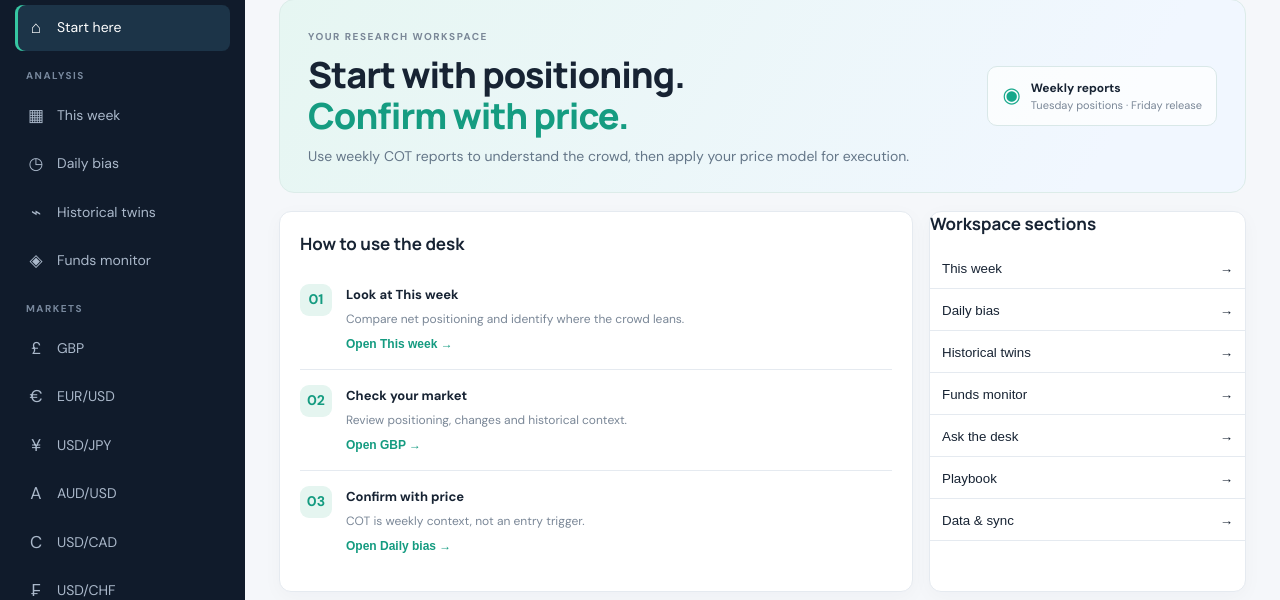
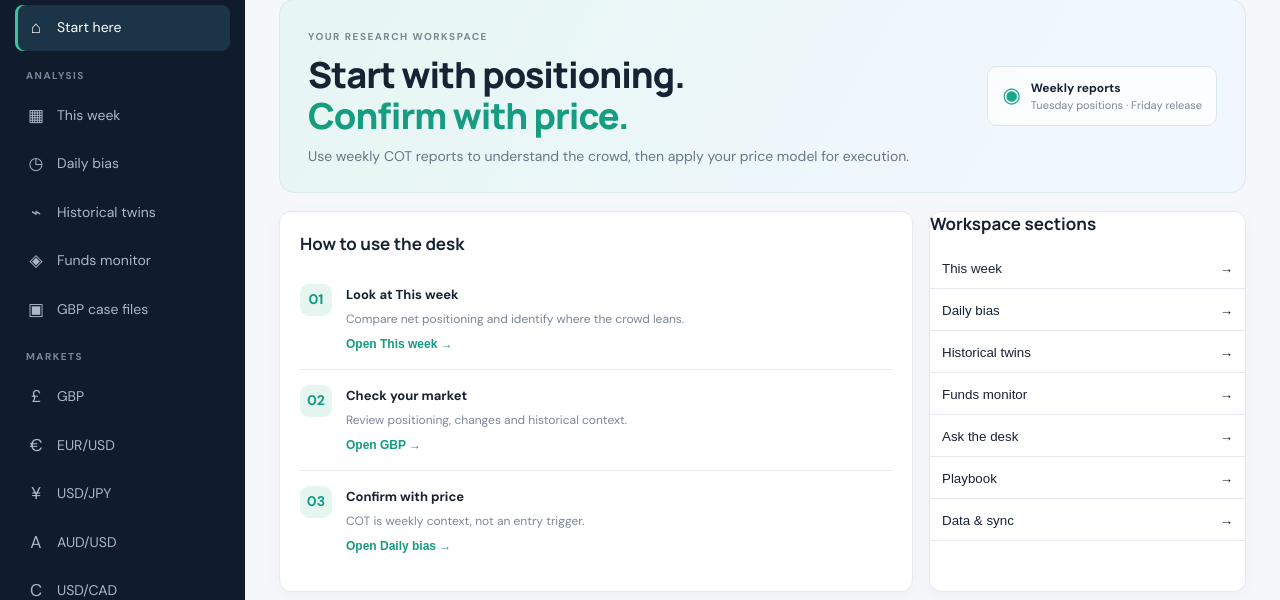
Before and after one commit to PRAMOD-0007/AI-TRADING-DESK, a Flask app: template templates/index.html in a window 1280 px wide. Shown: the part 138-738 px from the top of the page. Run offline with Flask 3, Linux system fonts and the light colour scheme; the template is opened without the code that fills it, so the values that code supplies are empty.

Commit message:
Add GBP case files navigation section

```diff
--- a/templates/index.html
+++ b/templates/index.html
@@ -1,6 +1,6 @@
 <!doctype html><html lang="en"><head><meta charset="utf-8"><meta name="viewport" content="width=device-width,initial-scale=1"><title>AI Trading Desk | Workspace</title><link rel="stylesheet" href="/static/css/dashboard.css"><script src="https://cdn.jsdelivr.net/npm/chart.js"></script></head><body><div class="app-shell">
 <aside class="sidebar"><a class="brand" href="/dashboard"><span class="brand-mark">AT</span><span><strong>AI TRADING DESK</strong><small>POSITIONING INTELLIGENCE</small></span></a>
-<nav id="navigation"><div class="nav-label">START</div><button class="nav-item active" data-page="start"><span>⌂</span> Start here</button><div class="nav-label">ANALYSIS</div><button class="nav-item" data-page="week"><span>▦</span> This week</button><button class="nav-item" data-page="daily"><span>◷</span> Daily bias</button><button class="nav-item" data-page="history"><span>⌁</span> Historical twins</button><button class="nav-item" data-page="funds"><span>◈</span> Funds monitor</button><div class="nav-label">MARKETS</div><button class="nav-item" data-page="GBP"><span>£</span> GBP</button><button class="nav-item" data-page="EUR"><span>€</span> EUR/USD</button><button class="nav-item" data-page="JPY"><span>¥</span> USD/JPY</button><button class="nav-item" data-page="AUD"><span>A</span> AUD/USD</button><button class="nav-item" data-page="CAD"><span>C</span> USD/CAD</button><button class="nav-item" data-page="CHF"><span>₣</span> USD/CHF</button><button class="nav-item" data-page="GOLD"><span>◆</span> Gold</button><button class="nav-item" data-page="DXY"><span>$</span> DXY</button><div class="nav-label">RESEARCH</div><button class="nav-item" data-page="ask"><span>✦</span> Ask the desk</button><button class="nav-item" data-page="playbook"><span>▤</span> Playbook</button><div class="nav-label">SETTINGS</div><button class="nav-item" data-page="data"><span>⚙</span> Data & sync</button></nav>
+<nav id="navigation"><div class="nav-label">START</div><button class="nav-item active" data-page="start"><span>⌂</span> Start here</button><div class="nav-label">ANALYSIS</div><button class="nav-item" data-page="week"><span>▦</span> This week</button><button class="nav-item" data-page="daily"><span>◷</span> Daily bias</button><button class="nav-item" data-page="history"><span>⌁</span> Historical twins</button><button class="nav-item" data-page="funds"><span>◈</span> Funds monitor</button><button class="nav-item" data-page="cases"><span>▣</span> GBP case files</button><div class="nav-label">MARKETS</div><button class="nav-item" data-page="GBP"><span>£</span> GBP</button><button class="nav-item" data-page="EUR"><span>€</span> EUR/USD</button><button class="nav-item" data-page="JPY"><span>¥</span> USD/JPY</button><button class="nav-item" data-page="AUD"><span>A</span> AUD/USD</button><button class="nav-item" data-page="CAD"><span>C</span> USD/CAD</button><button class="nav-item" data-page="CHF"><span>₣</span> USD/CHF</button><button class="nav-item" data-page="GOLD"><span>◆</span> Gold</button><button class="nav-item" data-page="DXY"><span>$</span> DXY</button><div class="nav-label">RESEARCH</div><button class="nav-item" data-page="ask"><span>✦</span> Ask the desk</button><button class="nav-item" data-page="playbook"><span>▤</span> Playbook</button><div class="nav-label">SETTINGS</div><button class="nav-item" data-page="data"><span>⚙</span> Data & sync</button></nav>
 <div class="sidebar-bottom"><div class="source-status"><span class="dot"></span><div><strong>DATA SOURCE</strong><small>CFTC public reports</small></div></div><button class="logout" id="logoutBtn">↗ Sign out</button><small class="version">AI TRADING DESK · 1.0</small></div></aside>
 <main class="main"><header class="topbar"><div><span class="eyebrow" id="sectionEyebrow">START HERE</span><h1 id="sectionTitle">Start here</h1><p class="sub" id="sectionSub">A simple guide to using positioning research.</p></div><div class="top-actions"><span class="live-tag"><i></i> CFTC DATA</span><button id="refreshBtn" class="refresh-btn">↻ Refresh</button></div></header>
 <div id="pageContent"></div><footer>Data source: Commodity Futures Trading Commission (CFTC). Weekly data may be delayed. Research only — not financial advice.</footer></main></div><script src="/static/js/dashboard.js"></script></body></html>
```
